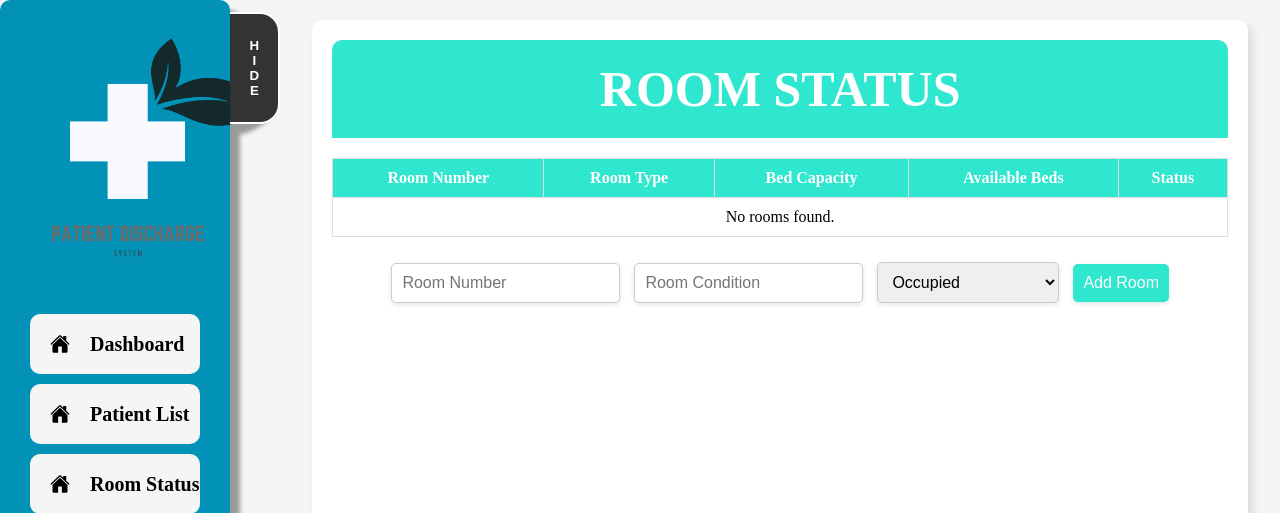
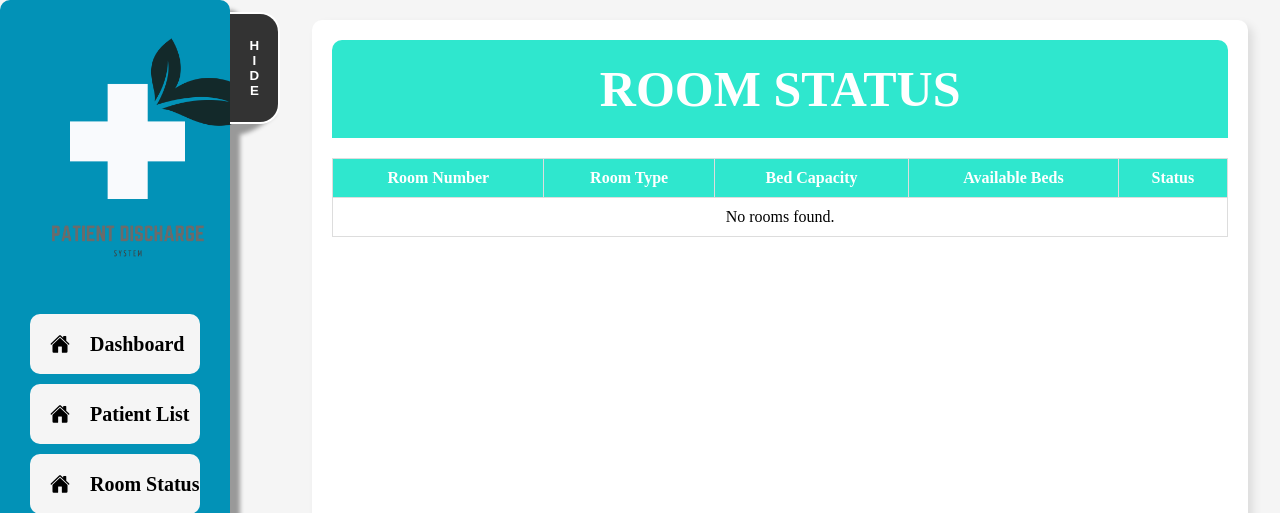
Before and after one commit to bcharles4/sia102_4a_grp4, a Django app: page /roomStatus/ in a window 1280 px wide. Shown: the top 513 px of the page. Run offline with Django 5.2, Linux system fonts and the light colour scheme; data that the repository does not hold is empty; some libraries are stand-ins or nearby versions.

Commit message:
Update roomStatus.html

```diff
--- a/DocuCare-Integrated_System-Django/SIA102/SIA102/templates/SIA102/roomStatus.html
+++ b/DocuCare-Integrated_System-Django/SIA102/SIA102/templates/SIA102/roomStatus.html
@@ -23,18 +23,6 @@
 
                     </tbody>
                 </table>
-            <!-- Add New Room Form -->
-            <div class="add-room-form">
-                <input type="number" placeholder="Room Number" required>
-                <input type="text" placeholder="Room Condition" required>
-                <select>
-                    <option>Occupied</option>
-                    <option>Available</option>
-                    <option>Cleaning</option>
-                    <option>Under Maintenance</option>
-                </select>
-                <button style="background-color: #2fe7ce;">Add Room</button>
-            </div>
             <script>
                 // use AJAX
                 function fetchRoomsInfo() {
```
